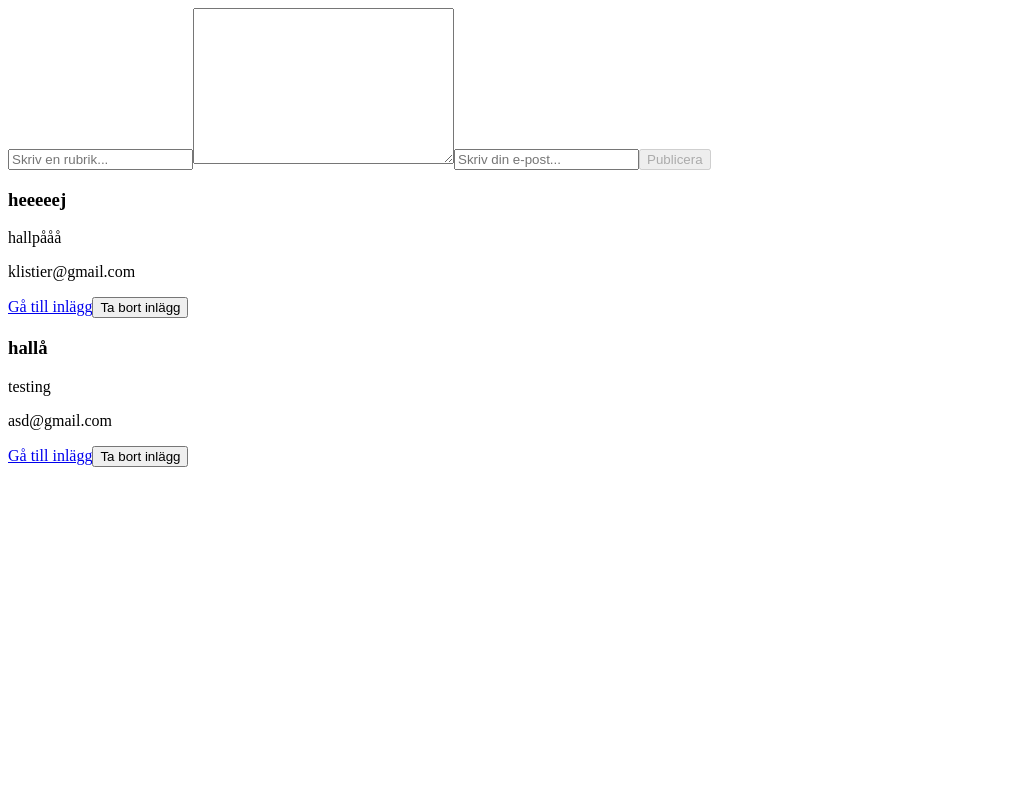
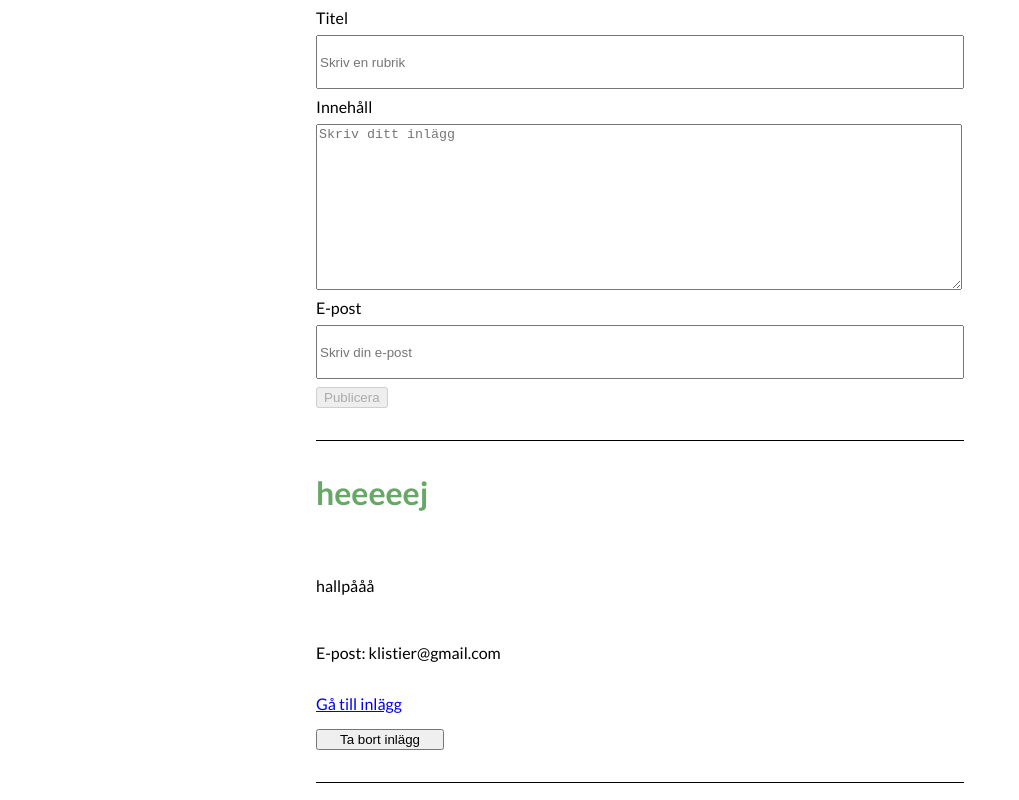
Before and after one commit to klistier/AngularProjekt, an Angular app: page / in a window 1280 px wide. Shown: the top 800 px of the page, without its empty margins (0-1019 px from the left). Built offline with nearby package versions, Linux system fonts and the light colour scheme; data requests are answered from the project's data file.

Commit message:
gå till separat blogginlägg klart

```diff
--- a/db.json
+++ b/db.json
@@ -11,6 +11,12 @@
       "title": "hallå",
       "content": "testing",
       "email": "asd@gmail.com"
+    },
+    {
+      "id": "4d508fc4-4857-42ad-bd68-d3bb029248e8",
+      "title": "Nytt test",
+      "content": "teeeeest",
+      "email": "klistier@gmail.com"
     }
   ]
 }
--- a/src/app/app.component.css
+++ b/src/app/app.component.css
@@ -0,0 +1,10 @@
+main{
+    margin: 0;
+    display: flex;
+    justify-content: center;
+    align-items: center;
+}
+
+*{
+    font-family: "Lato", sans-serif;
+}
--- a/src/app/components/main-page/blog-input/blog-input.component.css
+++ b/src/app/components/main-page/blog-input/blog-input.component.css
@@ -1,3 +1,22 @@
+form{
+    display: flex;
+    flex-direction: column;
+    justify-content: space-around;
+    align-items: flex-start;
+    gap: 0.5rem;
+}
+
+#title,
+#email{
+    width: 50vw;
+    height: 3rem;
+}
+
+#content{
+    width: 50vw;
+    height: 10rem;
+}
+
 .warning{
     color: red;
 }
--- a/src/app/components/main-page/blog-input/blog-input.component.html
+++ b/src/app/components/main-page/blog-input/blog-input.component.html
@@ -1,35 +1,29 @@
+<div class="input-container">
   <form [formGroup]="blogForm" (ngSubmit)="onSubmit()">
-  <label for="title"></label>
+    <label for="title">Titel</label>
     <input
       id="title"
       type="text"
-    placeholder="Skriv en rubrik..."
+      placeholder="Skriv en rubrik"
       formControlName="title"
     />
-  @if (blogForm.get("title")?.invalid && blogForm.get("title")?.touched) {
-  <p class="warning">Du måste skriva in en rubrik!</p>
-  }
-  <label for="content"></label>
+    <label for="content">Innehåll</label>
     <textarea
       name="content"
       id="content"
       cols="30"
       rows="10"
+      placeholder="Skriv ditt inlägg"
       formControlName="content"
     ></textarea>
-  @if (blogForm.get("content")?.invalid && blogForm.get("content")?.touched) {
-  <p class="warning">Du har väl inte glömt att skriva ditt blogginlägg?</p>
-  }
-  <label for="email"></label>
+    <label for="email">E-post</label>
     <input
       type="email"
       name="email"
       id="email"
-    placeholder="Skriv din e-post..."
+      placeholder="Skriv din e-post"
       formControlName="email"
     />
-  @if (blogForm.get("email")?.invalid && blogForm.get("email")?.touched) {
-  <p class="warning">Hallå? E-posten då?!</p>
-  }
     <button [disabled]="blogForm.invalid">Publicera</button>
   </form>
+</div>
--- a/src/app/components/main-page/blog/blog.component.css
+++ b/src/app/components/main-page/blog/blog.component.css
@@ -0,0 +1,16 @@
+.blog-container{
+    border-top: 1px solid black;
+    display: flex;
+    flex-direction: column;
+    gap: 1rem;
+    margin-top: 2rem;
+}
+
+.delete-btn{
+    width: 10vw;
+}
+
+h3{
+    font-size: 2rem;
+    color: rgba(22, 121, 22, 0.651);
+}
--- a/src/app/components/main-page/blog/blog.component.html
+++ b/src/app/components/main-page/blog/blog.component.html
@@ -1,7 +1,7 @@
-<div *ngFor="let post of blogPosts">
+<div class="blog-container" *ngFor="let post of blogPosts">
   <h3>{{ post.title }}</h3>
   <p>{{ post.content }}</p>
-  <p>{{ post.email }}</p>
-  <a [routerLink]="['/posts', post.id]" >Gå till inlägg</a>
-  <button (click)="onDeletePost(post)">Ta bort inlägg</button>
+  <p>E-post: {{ post.email }}</p>
+  <a [routerLink]="['/posts', post.id]">Gå till inlägg</a>
+  <button class="delete-btn" (click)="onDeletePost(post)">Ta bort inlägg</button>
 </div>
--- a/src/app/components/main-page/main-page.component.ts
+++ b/src/app/components/main-page/main-page.component.ts
@@ -27,7 +27,6 @@ export class MainPageComponent implements OnInit {
       this.blogPosts = posts;
     });
   }
-
   addPost(newPost: BlogPost) {
     this.blogService.addPost(newPost).subscribe((post) => {
       this.blogPosts.push(post);
--- a/src/app/components/single-post/single-post.component.html
+++ b/src/app/components/single-post/single-post.component.html
@@ -1,7 +1,7 @@
-<div>
-  <h3>{{ post?.id || "Fel"}}</h3>
-  <p>{{ post?.title }}</p>
-  <p>{{ post?.content }}</p>
-  <p>{{ post?.email }}</p>
-  <button [routerLink]="''" >Tillbaka</button>
+<div *ngIf="post">
+  <h3>{{ post.id }}</h3>
+  <p>{{ post.title }}</p>
+  <p>{{ post.content }}</p>
+  <p>{{ post.email }}</p>
+  <button [routerLink]="''">Tillbaka</button>
 </div>
--- a/src/app/components/single-post/single-post.component.ts
+++ b/src/app/components/single-post/single-post.component.ts
@@ -1,24 +1,28 @@
-import { Component, inject } from '@angular/core';
+import { Component, OnInit, inject } from '@angular/core';
 import { BlogPost } from '../../core/blogpost.model';
 import { ActivatedRoute, RouterLink } from '@angular/router';
 import { BlogService } from '../../services/blog.service';
+import { CommonModule } from '@angular/common';
 
 @Component({
   selector: 'app-single-post',
   standalone: true,
-  imports: [RouterLink],
+  imports: [RouterLink, CommonModule],
   templateUrl: './single-post.component.html',
   styleUrl: './single-post.component.css',
 })
-export class SinglePostComponent {
+export class SinglePostComponent implements OnInit {
   post: BlogPost | undefined;
 
-  activatedRoute: ActivatedRoute = inject(ActivatedRoute);
-  BlogService: BlogService = inject(BlogService);
+  constructor(
+    private activatedRoute: ActivatedRoute,
+    private blogService: BlogService
+  ) {}
 
-  constructor() {
+  ngOnInit(): void {
     const id: string = this.activatedRoute.snapshot.params['id'];
-    this.post = this.BlogService.getPostById(id);
-    console.log(this.post);
+    this.blogService.getPostById(id).subscribe((post) => {
+      this.post = post;
+    });
   }
 }
--- a/src/app/services/blog.service.ts
+++ b/src/app/services/blog.service.ts
@@ -12,7 +12,7 @@ export class BlogService {
 
   constructor(private http: HttpClient) {}
 
-  fetchBlogPosts(): Observable<BlogPost[]> {
+  fetchBlogPosts() {
     return this.http.get<BlogPost[]>(this.url);
   }
 
@@ -24,8 +24,7 @@ export class BlogService {
     return this.http.delete<BlogPost>(`${this.url}/${id}`);
   }
 
-  getPostById(id: string) {
-    return this.blogPosts.find((post) => post.id === id);
+  getPostById(id: string): Observable<BlogPost | undefined>  {
+    return this.http.get<BlogPost>(`${this.url}/${id}`);
   }
-
 }
--- a/src/index.html
+++ b/src/index.html
@@ -1,11 +1,17 @@
-<!doctype html>
+<!DOCTYPE html>
 <html lang="en">
   <head>
-  <meta charset="utf-8">
+    <meta charset="utf-8" />
     <title>AngularProjekt</title>
-  <base href="/">
-  <meta name="viewport" content="width=device-width, initial-scale=1">
-  <link rel="icon" type="image/x-icon" href="favicon.ico">
+    <base href="/" />
+    <meta name="viewport" content="width=device-width, initial-scale=1" />
+    <link rel="icon" type="image/x-icon" href="favicon.ico" />
+    <link rel="preconnect" href="https://fonts.googleapis.com" />
+    <link rel="preconnect" href="https://fonts.gstatic.com" crossorigin />
+    <link
+      href="https://fonts.googleapis.com/css2?family=Lato:ital,wght@0,100;0,300;0,400;0,700;0,900;1,100;1,300;1,400;1,700;1,900&family=Oswald&display=swap"
+      rel="stylesheet"
+    />
   </head>
   <body>
     <app-root></app-root>
```
Lines whose indentation alone changed are shown as unchanged.
